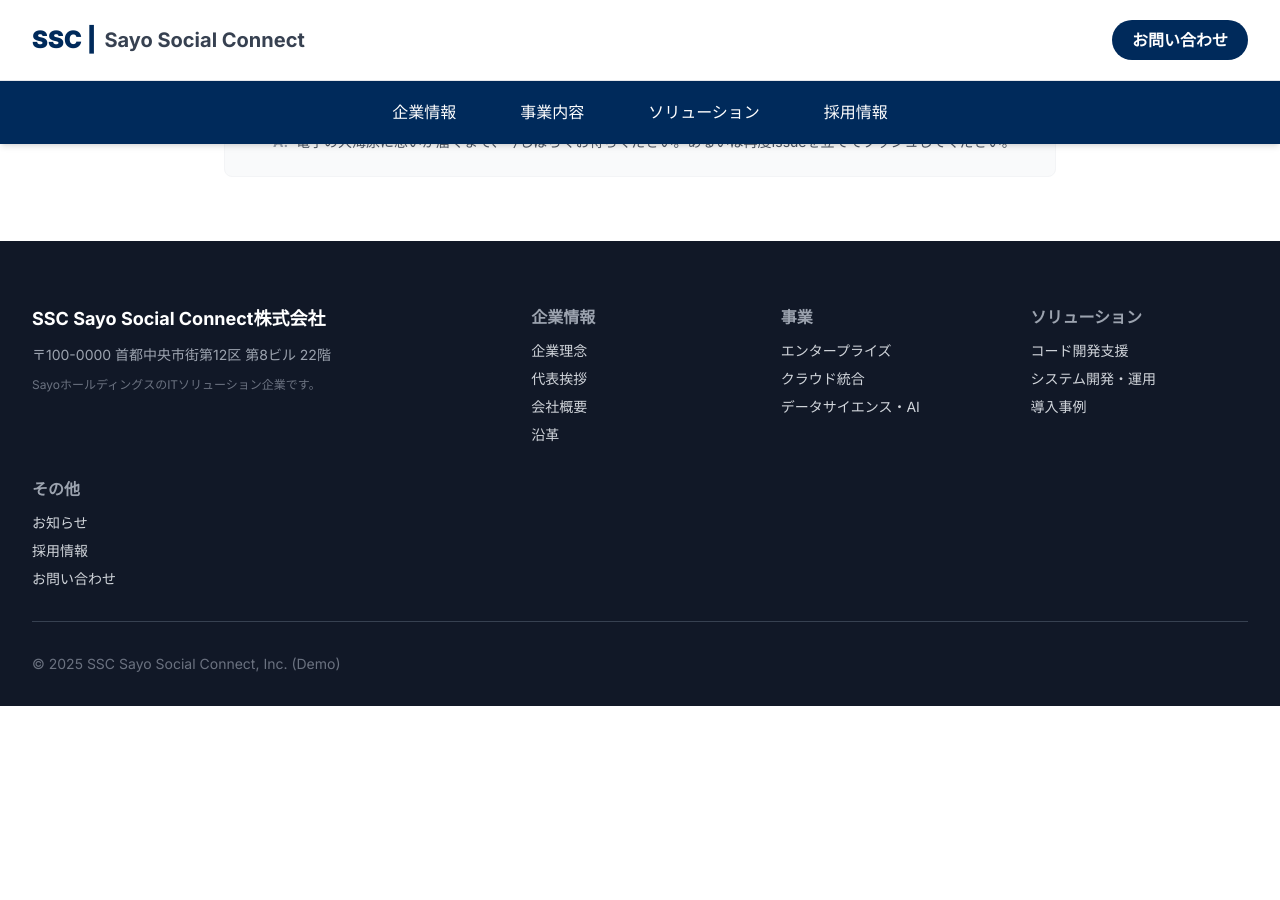
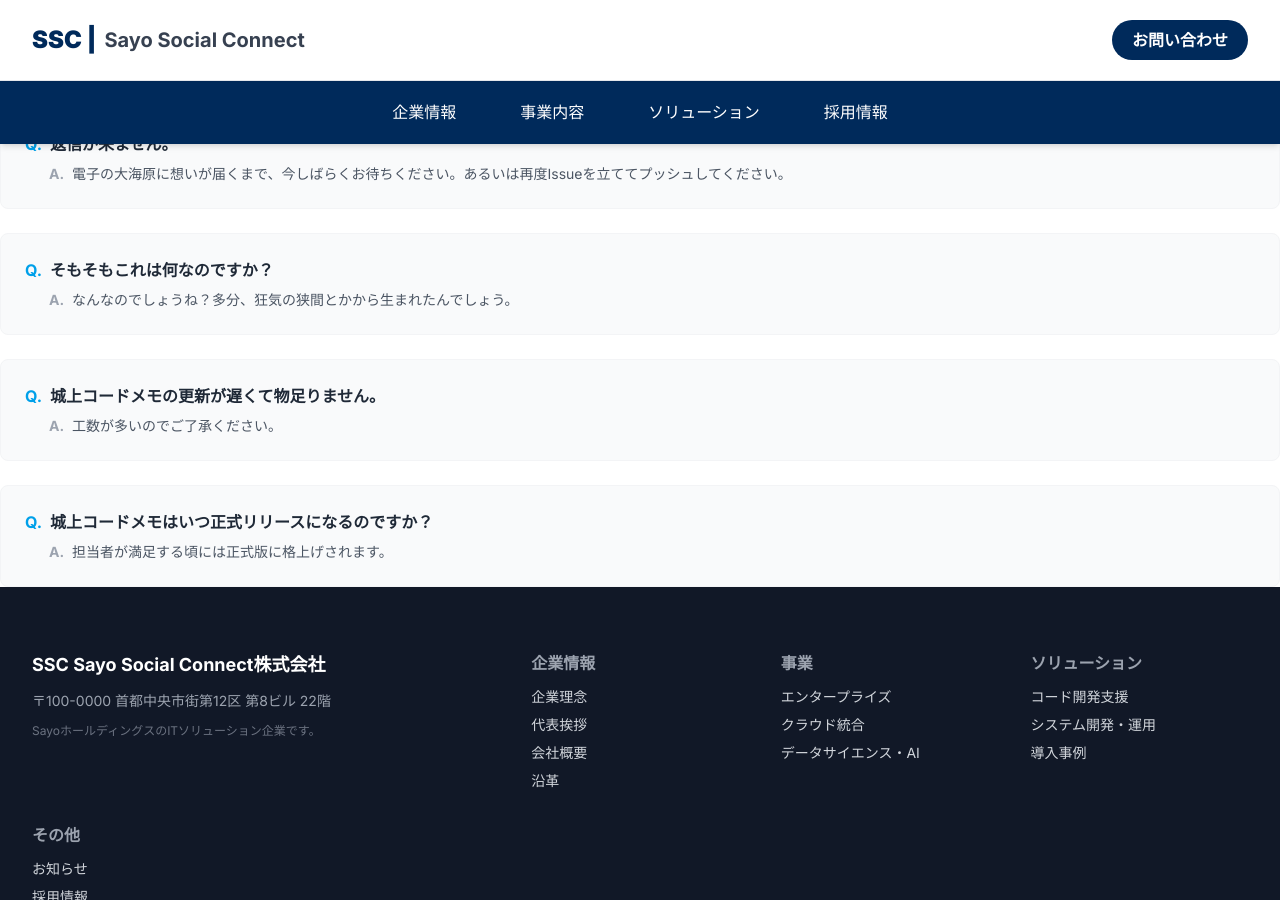
Before and after one commit to ruri-sayo/SSC_site, a Jekyll site: the page built from pages/toiawase.html, in a window 1280 px wide and 900 px high, scrolled down 1470 px. Built offline with Jekyll 4.4.1, drawn with Linux system fonts in a browser that asks for light colours; nearby versions of some CDN libraries; before the commit the page ends 2176 px from its top, so only the background shows below that; some of the changed text lies outside the part shown.

```diff
--- a/pages/toiawase.html
+++ b/pages/toiawase.html
@@ -32,9 +32,9 @@
                             サイトが表示されない、重い、あるいは世界が歪んで見える場合、まずは <strong>Cloudflare</strong> が落ちていないか今一度ご確認ください。<br>
                             我々のインフラは、雲（クラウド）の機嫌に依存しています。
                         </p>
-                        <div class="mt-4 flex items-center gap-2 text-xs font-mono text-yellow-900/70">
+                        <!--<div class="mt-4 flex items-center gap-2 text-xs font-mono text-yellow-900/70">
                             <span class="w-2 h-2 rounded-full bg-green-500 animate-pulse"></span>
-                            <span>Cloudflare Status: Probably Operational (Hope so)</span>
+                            <span>Cloudflare Status: Probably Operational (Hope so)</span>-->
                         </div>
                     </div>
                 </div>
@@ -94,6 +94,30 @@
                             <span class="font-bold text-gray-400 mr-1">A.</span> 電子の大海原に想いが届くまで、今しばらくお待ちください。あるいは再度Issueを立ててプッシュしてください。
                         </p>
                     </div>
+                    <div class="bg-gray-50 p-6 rounded-lg border border-gray-100">
+                        <h4 class="font-bold text-gray-800 mb-2 flex items-center gap-2">
+                            <span class="text-accent-blue">Q.</span> そもそもこれは何なのですか？
+                        </h4>
+                        <p class="text-gray-600 text-sm ml-6">
+                            <span class="font-bold text-gray-400 mr-1">A.</span> なんなのでしょうね？多分、狂気の狭間とかから生まれたんでしょう。
+                        </p>
+                    </div>
+                    <div class="bg-gray-50 p-6 rounded-lg border border-gray-100">
+                        <h4 class="font-bold text-gray-800 mb-2 flex items-center gap-2">
+                            <span class="text-accent-blue">Q.</span> 城上コードメモの更新が遅くて物足りません。
+                        </h4>
+                        <p class="text-gray-600 text-sm ml-6">
+                            <span class="font-bold text-gray-400 mr-1">A.</span> 工数が多いのでご了承ください。
+                        </p>
+                    </div>
+                    <div class="bg-gray-50 p-6 rounded-lg border border-gray-100">
+                        <h4 class="font-bold text-gray-800 mb-2 flex items-center gap-2">
+                            <span class="text-accent-blue">Q.</span> 城上コードメモはいつ正式リリースになるのですか？
+                        </h4>
+                        <p class="text-gray-600 text-sm ml-6">
+                            <span class="font-bold text-gray-400 mr-1">A.</span> 担当者が満足する頃には正式版に格上げされます。
+                        </p>
+                    </div>
                 </div>
             </div>
 
```
Also changed, not shown: other parts of pages/toiawase.html (+1 -1 lines), index.html (+4 -4 lines), image/AI.webp (added), image/cloud.webp (added), image/enterplize.webp (added), image/seculity.webp (added).
